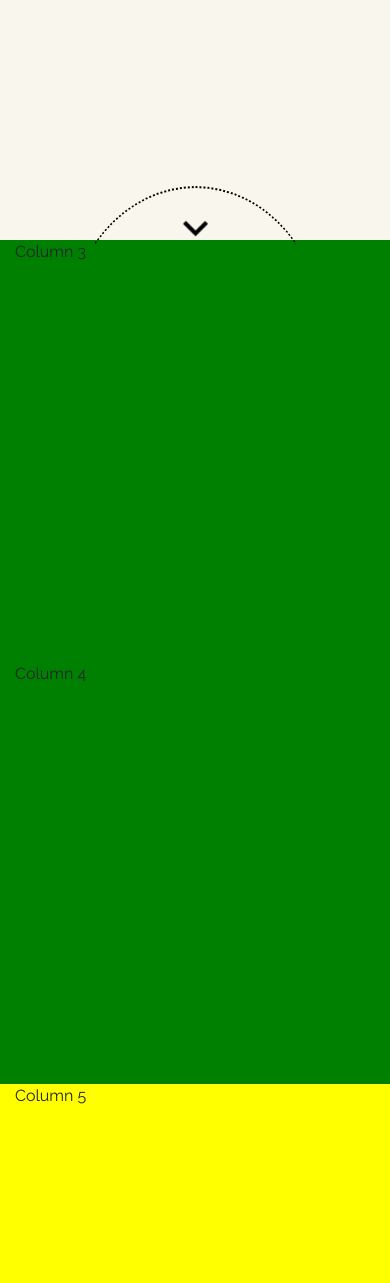
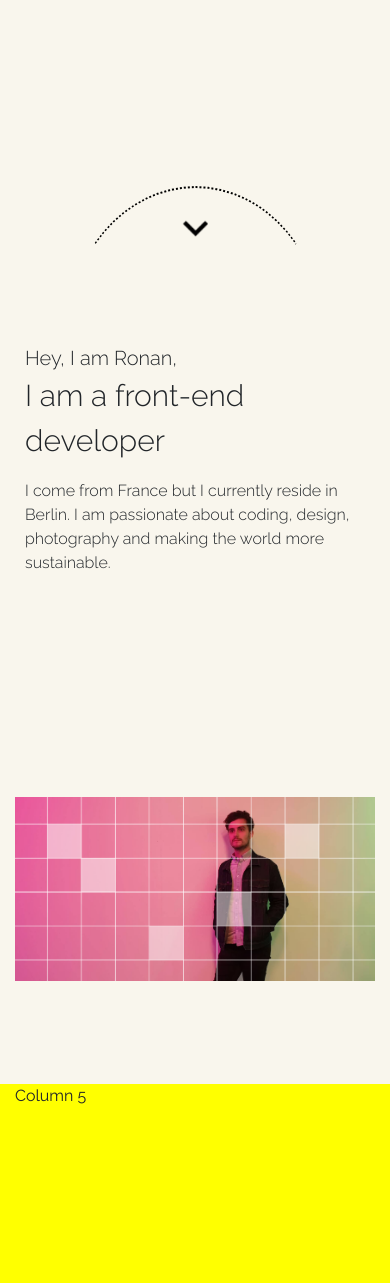
Before and after one commit to Holdenro/Portfolio, a PHP site: page / in a window 390 px wide. Shown: the part 604-1887 px from the top of the page. Run offline with PHP 8.4, Linux system fonts and the light colour scheme; some libraries are stand-ins or nearby versions.

Commit message:
responsive img and text

```diff
--- a/index.html
+++ b/index.html
@@ -60,8 +60,21 @@
 
 
 		<div class="row green">
-			<div class="col-12 col-lg-3 ">Column 3</div>
-			<div class="col-12 col-lg-9 ">Column 4</div>
+			<div class="col-12 col-lg-4 d-flex align-items-center">
+				<div class ="text-presentation">
+						<p id= "name" data-aos="fade-right"  data-aos-delay="200" data-aos-easing="ease-out-back" data-aos-once="true"  data-aos-duration="1000">Hey, I am Ronan,</p>
+						<p id= "job" data-aos="fade-right" data-aos-delay="300" data-aos-duration="1000" data-aos-easing="ease-out-back"data-aos-once="true">I am a front-end developer</p>
+						<p id= "description" data-aos="fade-right"  data-aos-delay="400" data-aos-easing="ease-out-back" data-aos-once="true"  data-aos-duration="1000">I come from France but I currently reside in Berlin. I am passionate about coding, design, photography and making the world more sustainable. </p>
+				</div>
+			</div>
+			<div class="col-12 col-lg-8 d-flex align-items-center">
+				<div class="portrait" data-aos="fade-left" data-aos-duration="2000" data-aos-once="true">
+						<img class="img-port img-fluid"src="stylesheets/images/Carre effect2.png" alt="">
+				</div>
+
+
+
+			</div>
 		</div>
 
 
--- a/stylesheets/style.css
+++ b/stylesheets/style.css
@@ -14,13 +14,11 @@ html {
 
 
 .red {
-
 	height: 90vh;
 }
 
 .green {
 	height: 100vh;
-	background: green;
 }
 
 .yellow {
@@ -183,3 +181,46 @@ button.navbar-toggler {
 #arrow-down img:hover {
   cursor: pointer;
 }
+
+
+.text-presentation {
+  margin-left: 10px;
+}
+
+#name {
+  font-size: 20px;
+  margin: 0;
+  font-weight: lighter;
+}
+
+#job {
+  font-size: 30px;
+  font-weight: lighter;
+}
+
+#description {
+  font-weight: lighter;
+}
+
+.portrait{
+    /*width: 838px;
+    position: relative;
+    left: 315px;
+    bottom: 170px;*/
+    z-index: 1;
+}
+
+.img-port{
+  /*width: 781px;
+  height: 423px;
+  object-fit: cover;
+  position: relative;
+  left: 20px;
+  bottom: 7px;*/
+  z-index: 2;
+}
+
+.img-fluid{
+  max-width: 100%;
+  height: auto;
+}
```
Also changed, not shown: stylesheets/images/Carre effect2.png (added).
